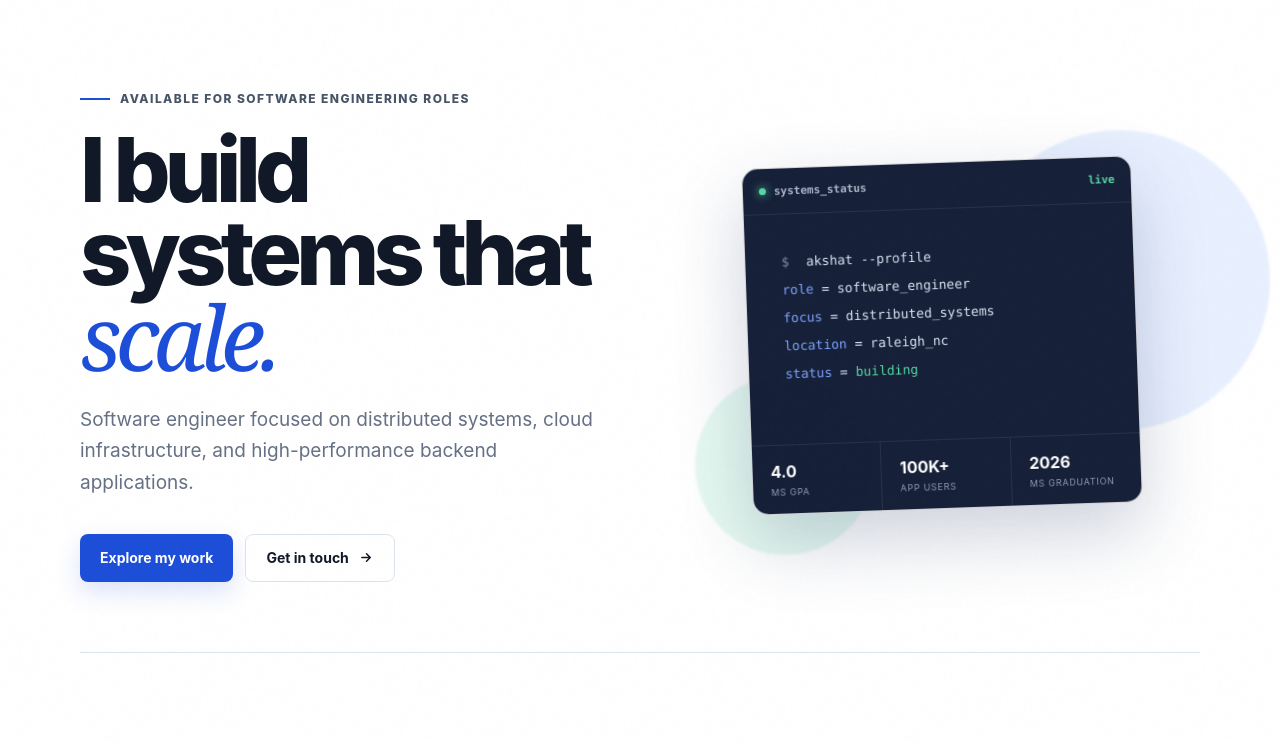
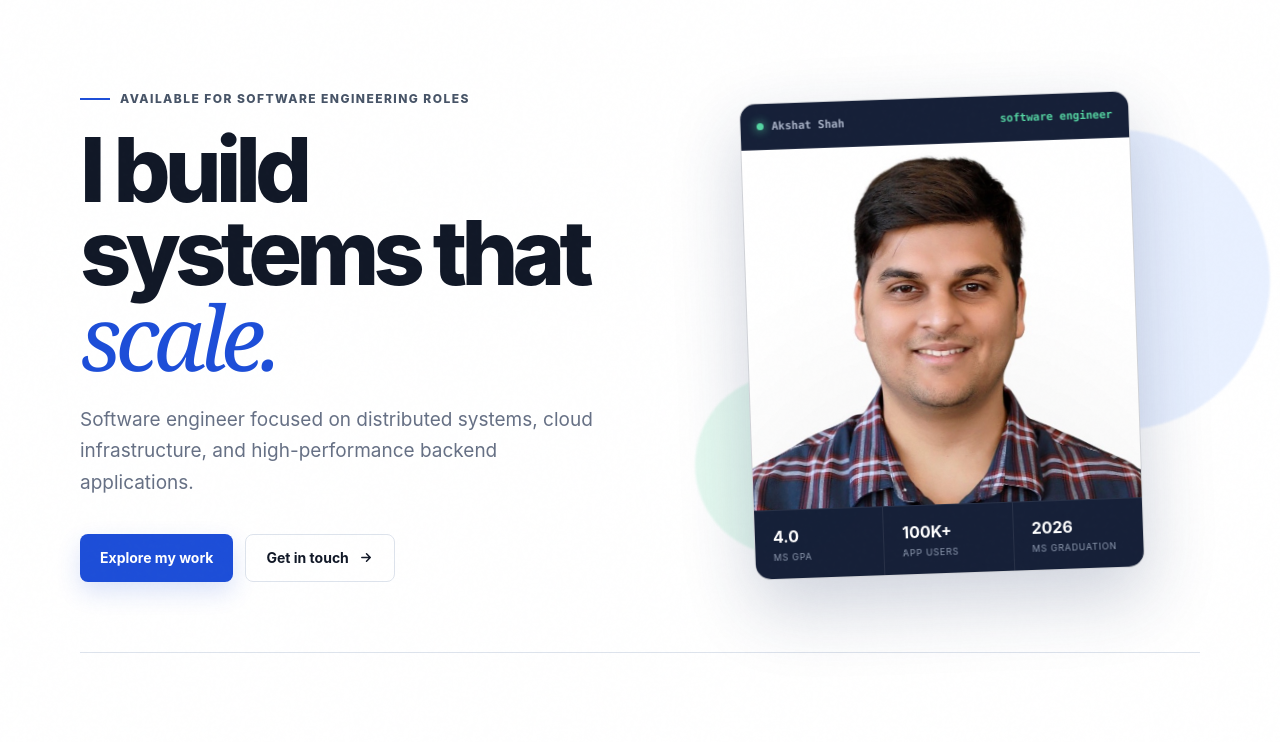
Before and after one commit to akshatrshah/akshatrshah.github.io, a plain HTML site: page index.html in a window 1280 px wide. Shown: the part 58-800 px from the top of the page. Drawn offline with Linux system fonts and the light colour scheme.

Commit message:
Add professional headshot to portfolio
Co-authored-by: Copilot <223556219+Copilot@users.noreply.github.com>

```diff
--- a/index.html
+++ b/index.html
@@ -63,16 +63,10 @@
           <div class="profile-card">
             <div class="profile-card-head">
               <div class="status-dot"></div>
-              <span>systems_status</span>
-              <span class="status-live">live</span>
+              <span>Akshat Shah</span>
+              <span class="status-live">software engineer</span>
             </div>
-            <div class="terminal">
-              <p><span class="terminal-muted">$</span> akshat --profile</p>
-              <p><span class="terminal-key">role</span> <span>=</span> software_engineer</p>
-              <p><span class="terminal-key">focus</span> <span>=</span> distributed_systems</p>
-              <p><span class="terminal-key">location</span> <span>=</span> raleigh_nc</p>
-              <p><span class="terminal-key">status</span> <span>=</span> <b>building</b></p>
-            </div>
+            <img class="profile-photo" src="assets/headshot.jpg" alt="Akshat Shah" />
             <div class="metric-grid">
               <div><strong>4.0</strong><span>MS GPA</span></div>
               <div><strong>100K+</strong><span>App users</span></div>
--- a/styles.css
+++ b/styles.css
@@ -83,6 +83,7 @@ svg { width: 16px; fill: none; stroke: currentColor; stroke-width: 1.6; stroke-l
 .profile-card-head { height: 46px; display: flex; align-items: center; gap: 8px; padding: 0 16px; color: #aab4c8; border-bottom: 1px solid rgba(255,255,255,.08); font: 600 11px ui-monospace, SFMono-Regular, Menlo, monospace; }
 .status-dot { width: 7px; height: 7px; border-radius: 50%; background: #55d6a3; box-shadow: 0 0 10px #55d6a3; }
 .status-live { margin-left: auto; color: #55d6a3; }
+.profile-photo { display: block; width: 100%; height: 360px; object-fit: cover; object-position: center 18%; background: #eef1f6; }
 .terminal { height: 230px; padding: 34px 36px; font: 13px/2.15 ui-monospace, SFMono-Regular, Menlo, monospace; color: #dce5f5; }
 .terminal p { margin: 0; }
 .terminal-muted { color: #7f8da6; margin-right: 9px; }
```
Also changed, not shown: assets/headshot.jpg (added).
